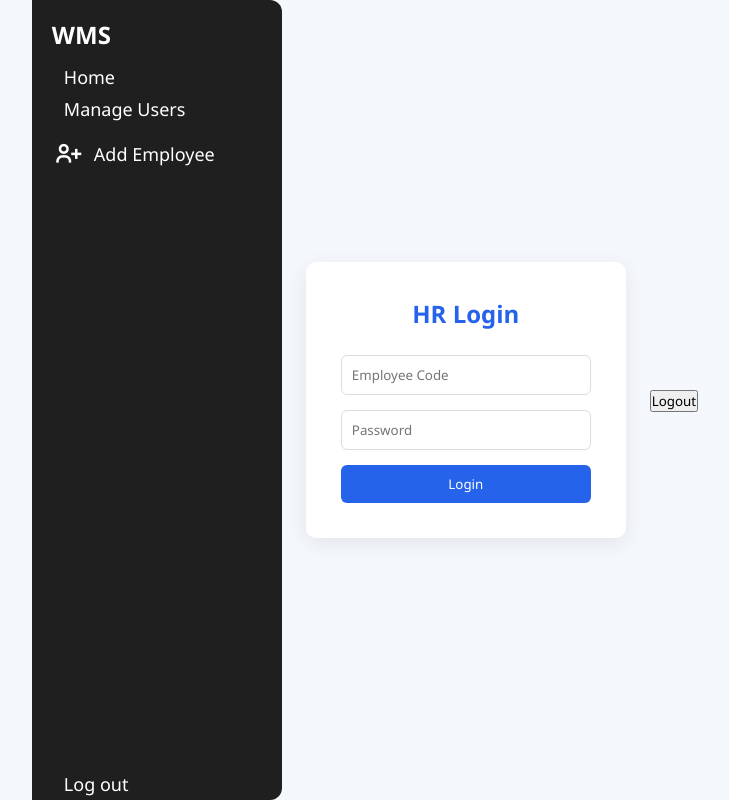
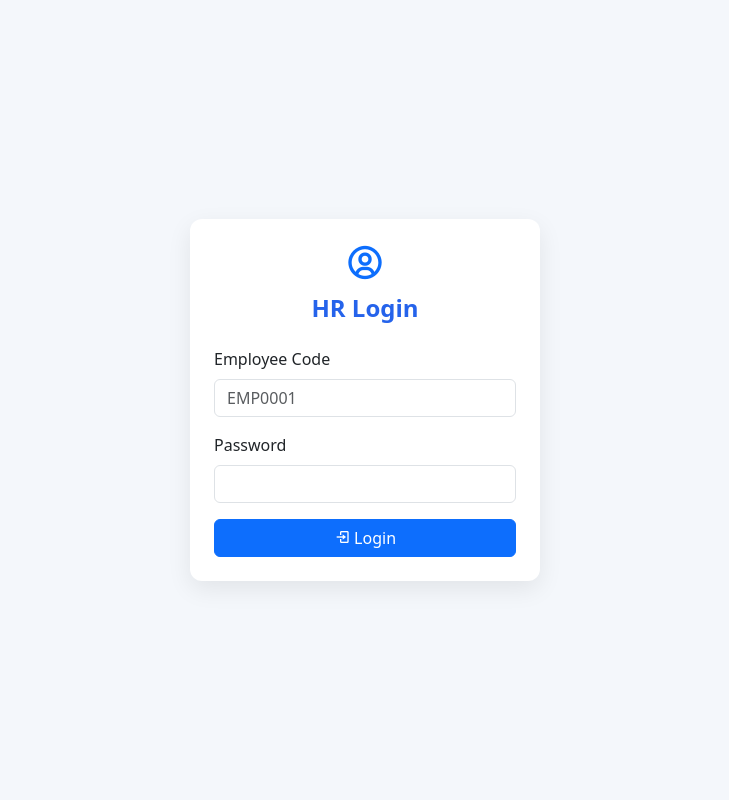
Before and after one commit to PasitSilanil67070111Kmitl/Project-Webprogramming-2026, a Node server app: page /login in a window 1280 px wide. Shown: the whole page, without its empty margins (275-1004 px from the left). Run offline with Node 20, Linux system fonts and the light colour scheme; some libraries are stand-ins or nearby versions.

Commit message:
fix login-logout

```diff
--- a/index.js
+++ b/index.js
@@ -27,6 +27,12 @@ app.use(session({
     saveUninitialized: false
 }));
 
+// ป้องกัน browser cache
+app.use((req, res, next) => {
+    res.set('Cache-Control', 'no-store, no-cache, must-revalidate, private');
+    next();
+});
+
 // global variables
 app.use((req, res, next) => {
     res.locals.activePage = '';
@@ -34,8 +40,11 @@ app.use((req, res, next) => {
     next();
 });
 
+// middleware
+const { isLoggedIn } = require('./middleware/authMiddleware');
+
 // home
-app.get('/', (req, res) => {
+app.get('/', isLoggedIn, (req, res) => {
     res.render('home');
 });
 
--- a/routes/admin.js
+++ b/routes/admin.js
@@ -4,7 +4,6 @@ const conn = require('../database');
 
 const { isAdmin } = require('../middleware/authMiddleware');
 
-// ป้องกันทุก route ใน admin
 router.use(isAdmin);
 
 router.get('/users', (req, res) => {
--- a/routes/auth.js
+++ b/routes/auth.js
@@ -4,7 +4,13 @@ const conn = require('../database');
 
 // หน้า login
 router.get('/login', (req, res) => {
-    res.render('login');
+
+    if (req.session.user) {
+        return res.redirect('/');
+    }
+
+    res.render('login', { layout: false });
+
 });
 
 // login
@@ -56,6 +62,9 @@ router.get('/logout', (req, res) => {
             return res.send("Logout Error");
         }
 
+        // ลบ session cookie
+        res.clearCookie('connect.sid');
+
         res.redirect('/login');
 
     });
--- a/views/layouts/main.ejs
+++ b/views/layouts/main.ejs
@@ -14,6 +14,7 @@
         <li class="logo">
             <h1>WMS</h1>
         </li>
+
         <li>
             <a href="/">
                 <i class="bx bx-dashboard"></i>
@@ -36,9 +37,10 @@
         </li>
     </ul>
 
+    <!-- Logout -->
     <ul>
         <li class="logout">
-            <a href="/login">
+            <a href="/logout">
                 <i class="bx bx-arrow-out-left-square-half"></i>
                 <span>Log out</span>
             </a>
@@ -49,8 +51,6 @@
 <main>
     <%- body %>
 </main>
-<form action="/logout" method="GET">
-<button type="submit">Logout</button>
-</form>
+
 </body>
 </html>
--- a/views/login.ejs
+++ b/views/login.ejs
@@ -1,50 +1,34 @@
 <!DOCTYPE html>
-<html>
+<html lang="en">
 <head>
 <meta charset="UTF-8">
 <title>Login</title>
 
+<!-- Bootstrap -->
+<link href="https://cdn.jsdelivr.net/npm/bootstrap@5.3.3/dist/css/bootstrap.min.css" rel="stylesheet">
+
+<!-- Boxicons -->
+<link href="https://unpkg.com/boxicons@2.1.4/css/boxicons.min.css" rel="stylesheet">
+
 <style>
 body{
-margin:0;
 height:100vh;
 display:flex;
 justify-content:center;
 align-items:center;
 background:#f4f7fb;
-font-family:Arial;
 }
 
-.login-box{
-width:320px;
-background:white;
-padding:35px;
-border-radius:10px;
-box-shadow:0 5px 20px rgba(0,0,0,0.08);
+.login-card{
+width:350px;
+border:none;
+border-radius:12px;
+box-shadow:0 8px 25px rgba(0,0,0,0.08);
 }
 
-.login-box h2{
-text-align:center;
-margin-bottom:25px;
+.login-title{
 color:#2563eb;
-}
-
-.login-box input{
-width:100%;
-padding:10px;
-margin-bottom:15px;
-border:1px solid #ddd;
-border-radius:6px;
-}
-
-.login-box button{
-width:100%;
-padding:10px;
-background:#2563eb;
-border:none;
-border-radius:6px;
-color:white;
-cursor:pointer;
+font-weight:600;
 }
 </style>
 
@@ -52,17 +36,28 @@ cursor:pointer;
 
 <body>
 
-<div class="login-box">
+<div class="card login-card p-4">
 
-<h2>HR Login</h2>
+<div class="text-center mb-3">
+<i class='bx bx-user-circle fs-1 text-primary'></i>
+<h4 class="login-title mt-2">HR Login</h4>
+</div>
 
 <form action="/login" method="POST">
 
-<input type="text" name="employee_code" placeholder="Employee Code" required>
+<div class="mb-3">
+<label class="form-label">Employee Code</label>
+<input type="text" name="employee_code" class="form-control" placeholder="EMP0001" required>
+</div>
 
-<input type="password" name="password" placeholder="Password" required>
+<div class="mb-3">
+<label class="form-label">Password</label>
+<input type="password" name="password" class="form-control" required>
+</div>
 
-<button type="submit">Login</button>
+<button type="submit" class="btn btn-primary w-100">
+<i class='bx bx-log-in'></i> Login
+</button>
 
 </form>
 
```
Also changed, not shown: middleware/authMiddleware.js (+17 -2 lines).
